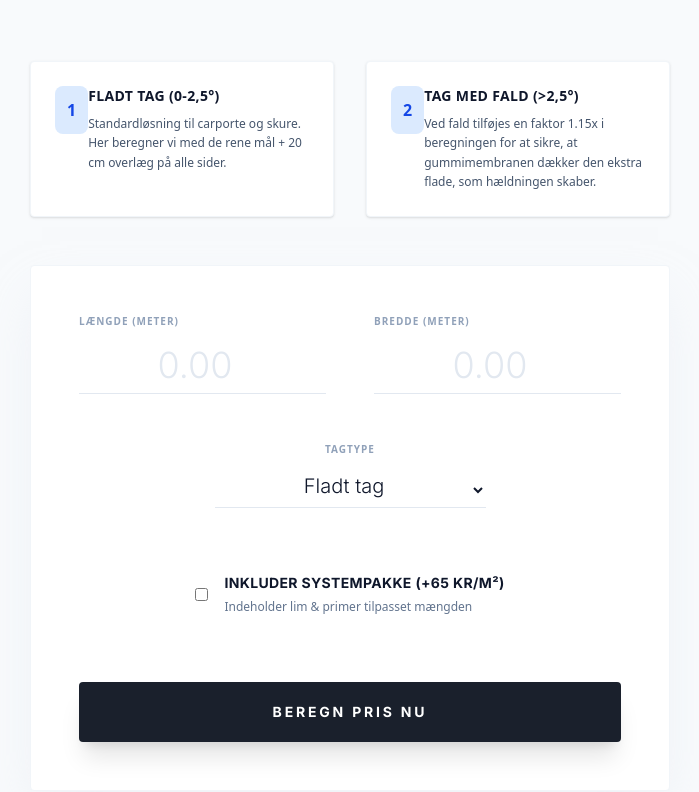
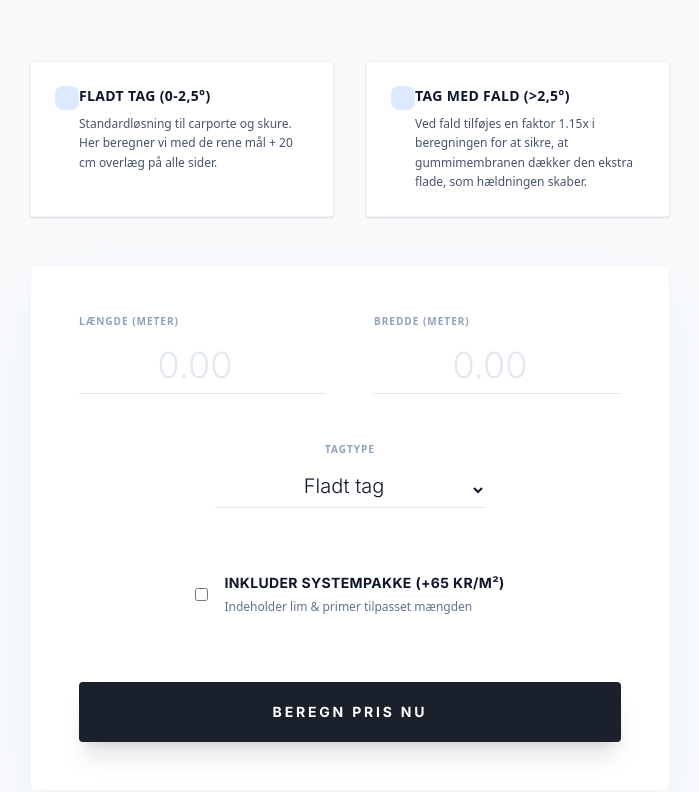
Before and after one commit to Cherise1608/epdm-specialisten-production, a plain HTML site: page index.html in a window 1280 px wide. Shown: the part 3181-3973 px from the top of the page, without its empty margins (290-989 px from the left). Drawn offline with nearby package versions, Linux system fonts and the light colour scheme; a web font is replaced by a local one.

Commit message:
Remove number labels from roof type info boxes
Co-Authored-By: Claude Opus 4.6 <noreply@anthropic.com>

```diff
--- a/index.html
+++ b/index.html
@@ -270,7 +270,7 @@
 
             <div class="grid grid-cols-1 md:grid-cols-2 gap-8 mb-12">
                 <div class="flex items-start bg-white p-6 rounded-sm border border-slate-100 shadow-sm">
-                    <div class="bg-blue-100 text-blue-700 p-3 rounded-lg mr-4 font-bold font-sans">1</div>
+                    <div class="bg-blue-100 text-blue-700 p-3 rounded-lg mr-4 font-bold font-sans"></div>
                     <div>
                         <h4 class="font-bold text-slate-900 uppercase tracking-wide text-sm mb-2 font-sans">Fladt tag (0-2,5°)</h4>
                         <p class="text-slate-600 text-xs leading-relaxed font-sans">Standardløsning til carporte og skure. Her beregner vi med de rene mål + 20 cm overlæg på alle sider.</p>
@@ -278,7 +278,7 @@
                 </div>
 
                 <div class="flex items-start bg-white p-6 rounded-sm border border-slate-100 shadow-sm">
-                    <div class="bg-blue-100 text-blue-700 p-3 rounded-lg mr-4 font-bold font-sans">2</div>
+                    <div class="bg-blue-100 text-blue-700 p-3 rounded-lg mr-4 font-bold font-sans"></div>
                     <div>
                         <h4 class="font-bold text-slate-900 uppercase tracking-wide text-sm mb-2 font-sans">Tag med fald (>2,5°)</h4>
                         <p class="text-slate-600 text-xs leading-relaxed font-sans">Ved fald tilføjes en faktor 1.15x i beregningen for at sikre, at gummimembranen dækker den ekstra flade, som hældningen skaber.</p>
```
